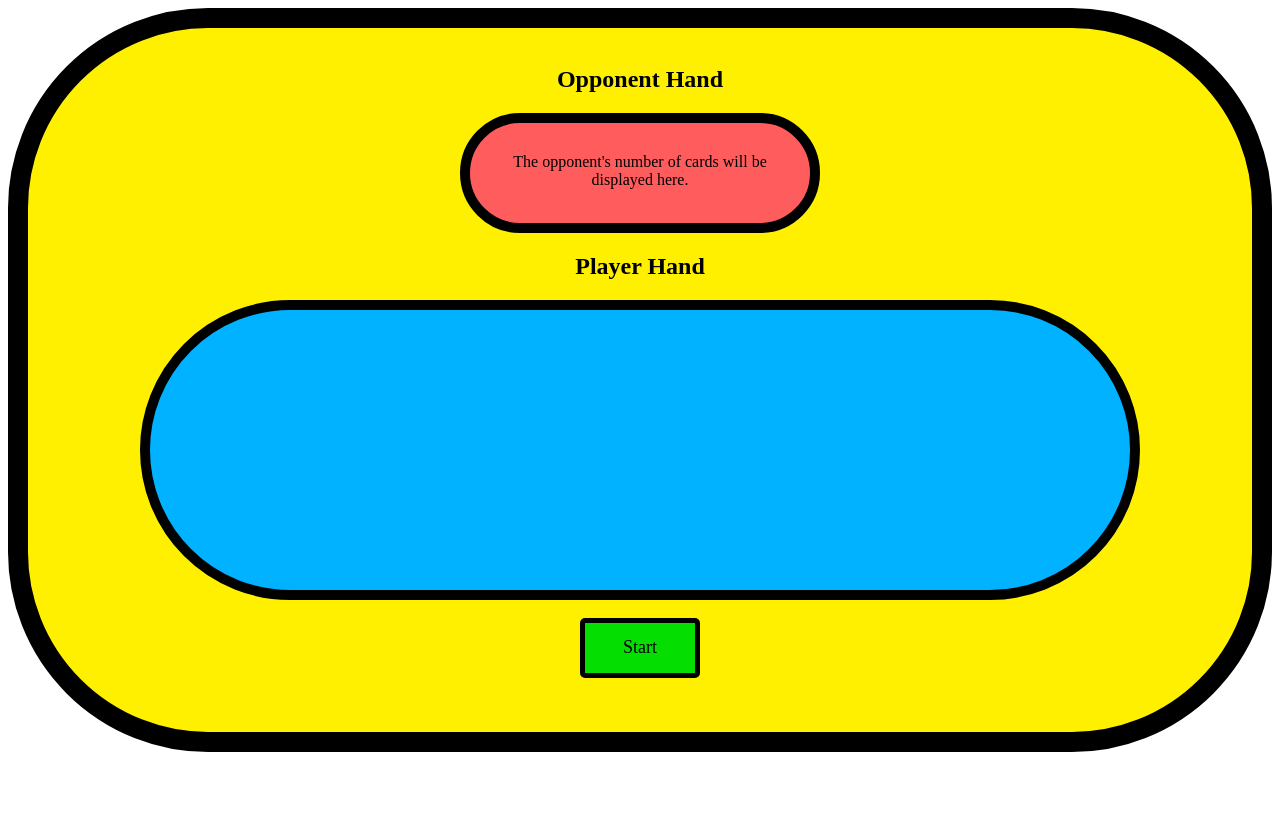
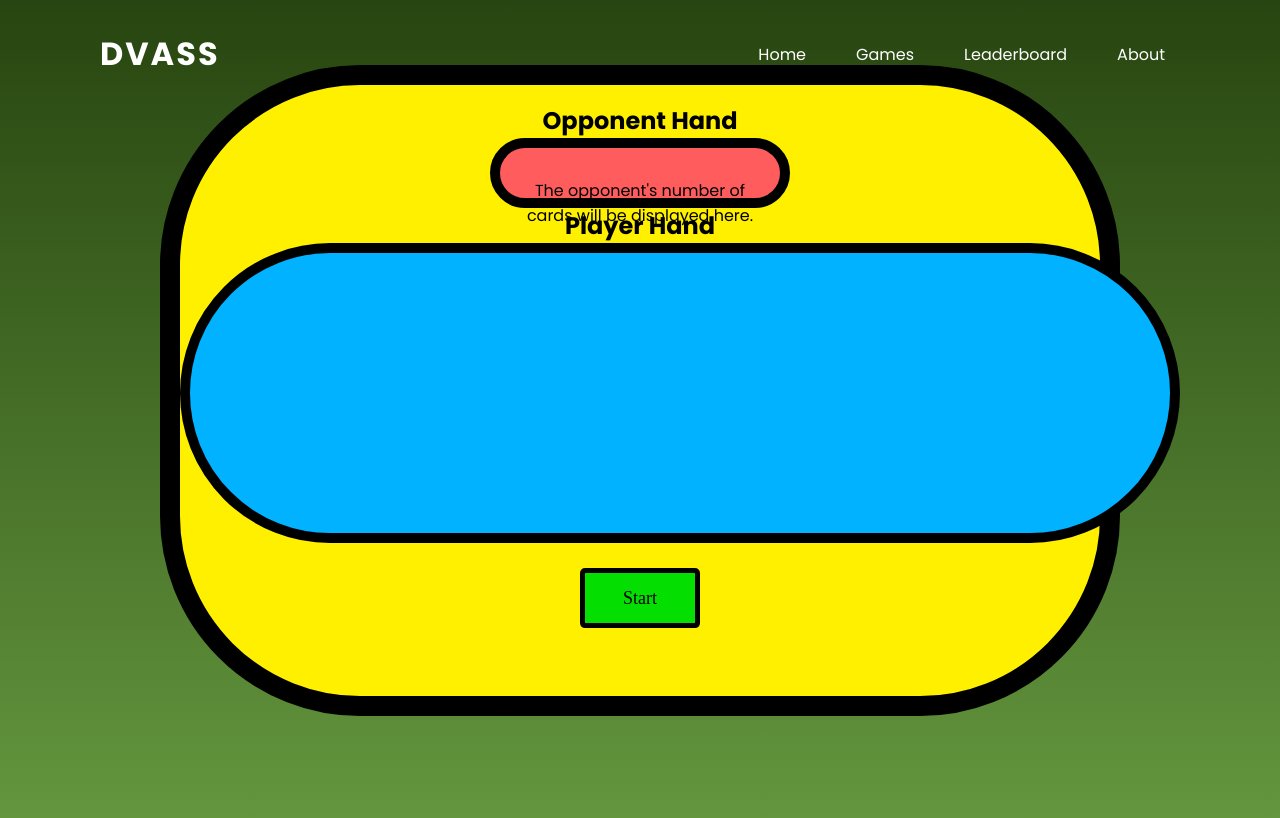
Before and after one commit to SRIHITAKOTT1213/DVASS, a Jekyll site: the page built from _pages/uno.md, in a window 1280 px wide. Shown: the top 818 px of the page. Built offline with Jekyll 4.4.1, drawn with Linux system fonts in a browser that asks for light colours.

Commit message:
testing header with uno

```diff
--- a/_pages/uno.md
+++ b/_pages/uno.md
@@ -6,6 +6,8 @@
 <style>
     .big_ol_cont {
         justify-content:center;
+        width: 75%;
+        transform:translateY(10%);
         margin:auto;
         border:20px solid;
         border-color:black;
@@ -150,7 +152,19 @@
 
     table { margin: auto }
 </style>
-
+<html>
+<link rel="stylesheet" type="text/css" href="{{ site.baseurl }}/index.css">
+<div>
+    <header>
+        <a href="{{ site.baseurl }}/index" class="logo">DVASS</a>
+        <ul>
+            <li><a href="{{ site.baseurl }}/index">Home</a></li>
+            <li><a href="{{ site.baseurl }}/games">Games</a></li>
+            <li><a href="{{ site.baseurl }}/leaderboard">Leaderboard</a></li>
+            <li><a href="{{ site.baseurl }}/about">About</a></li>
+        </ul>
+    </header>
+</div>
 <div class="big_ol_cont">
     <br>
     <div style="text-align:center;justify-content:center">
@@ -185,7 +199,7 @@
     </div>
     <br>
 </div>
-
+</html>
 <script>
     const startButton = document.getElementById("start_button");
     const greenBox = document.getElementById("green_border");
```
